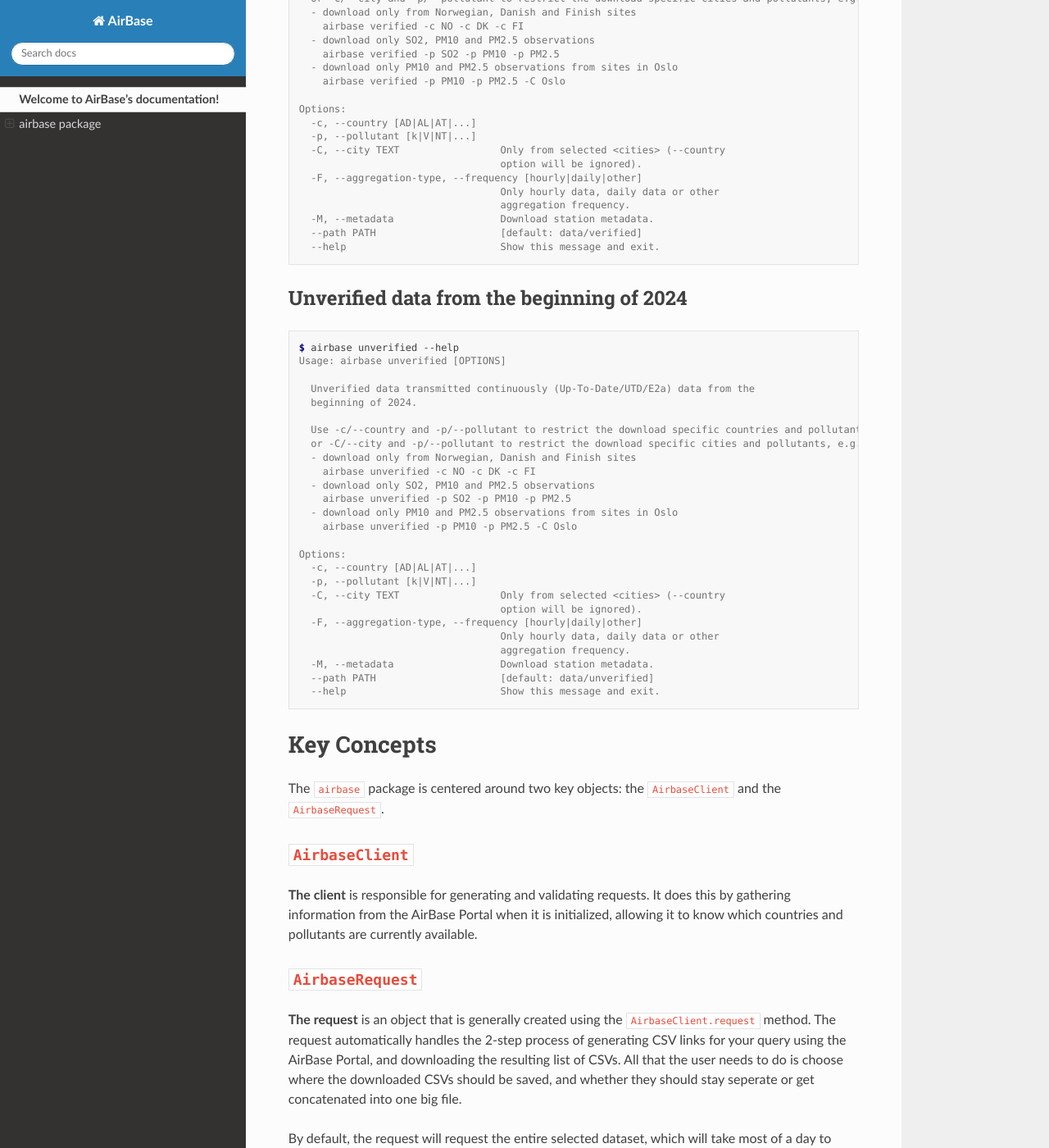
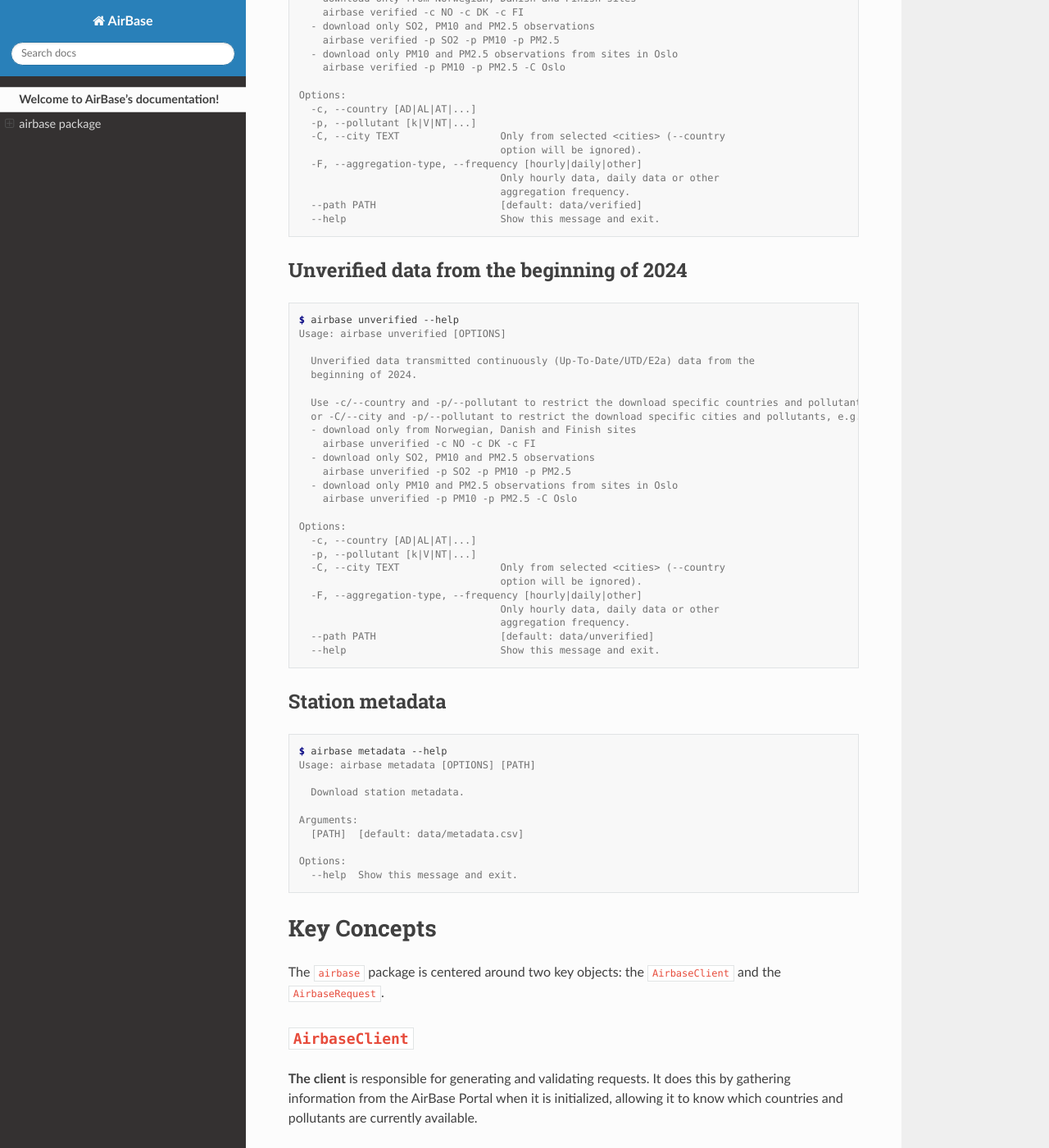
Before and after one commit to JohnPaton/airbase, a Sphinx documentation site: the page built from docs/source/index.rst, in a window 1280 px wide and 1400 px high, scrolled down 2788 px. Shown: the whole window at 82% size. Built offline with Sphinx 7.4.7 and the Read the Docs theme 3.1.0, drawn with Linux system fonts in a browser that asks for light colours; some of the changed text lies outside the part shown.

Commit message:
download station metadata on separate CLI command

```diff
--- a/docs/source/index.rst
+++ b/docs/source/index.rst
@@ -80,17 +80,17 @@ To install ``airbase``, simply run
    Use -n/--dry-run/--summary and -q/--quiet to request the number of files and
    estimated download size without downloading the observations, e.g
    - total download files/size for hourly verified and unverified observations
-      airbase --quiet --summary \
-         verified -F hourly \
-         unverified -F hourly
+     airbase --quiet --summary \
+       verified -F hourly \
+       unverified -F hourly
 
    Use -c/--country and -p/--pollutant to restrict the download specific countries and pollutants,
    or -C/--city and -p/--pollutant to restrict the download specific cities and pollutants, e.g.
    - download verified hourly and daily PM10 and PM2.5 observations from sites in Oslo
-      to different (existing) paths in order to avoid filename collisions
-      airbase --no-subdir \
-         verified -p PM10 -p PM2.5 -C Oslo -F daily  --path data/daily \
-         verified -p PM10 -p PM2.5 -C Oslo -F hourly --path data/hourly
+     to different (existing) paths in order to avoid filename collisions
+     airbase --no-subdir \
+       verified -p PM10 -p PM2.5 -C Oslo -F daily  --path data/daily \
+       verified -p PM10 -p PM2.5 -C Oslo -F hourly --path data/hourly
 
    Options:
    -V, --version
@@ -136,7 +136,6 @@ Historical data delivered between 2002 and 2012
      -F, --aggregation-type, --frequency [hourly|daily|other]
                                      Only hourly data, daily data or other
                                      aggregation frequency.
-     -M, --metadata                  Download station metadata.
      --path PATH                     [default: data/historical]
      --help                          Show this message and exit.
 
@@ -168,7 +167,6 @@ Verified data from 2013 to 2023
      -F, --aggregation-type, --frequency [hourly|daily|other]
                                      Only hourly data, daily data or other
                                      aggregation frequency.
-     -M, --metadata                  Download station metadata.
      --path PATH                     [default: data/verified]
      --help                          Show this message and exit.
 
@@ -199,9 +197,23 @@ Unverified data from the beginning of 2024
      -F, --aggregation-type, --frequency [hourly|daily|other]
                                      Only hourly data, daily data or other
                                      aggregation frequency.
-     -M, --metadata                  Download station metadata.
      --path PATH                     [default: data/unverified]
      --help                          Show this message and exit.
+
+Station metadata
+----------------
+.. code-block:: console
+
+   $ airbase metadata --help
+   Usage: airbase metadata [OPTIONS] [PATH]
+
+     Download station metadata.
+
+   Arguments:
+     [PATH]  [default: data/metadata.csv]
+
+   Options:
+     --help  Show this message and exit.
 
 Key Concepts
 ============
```
Also changed, not shown: README.md (+16 -7 lines), 5 other files.
